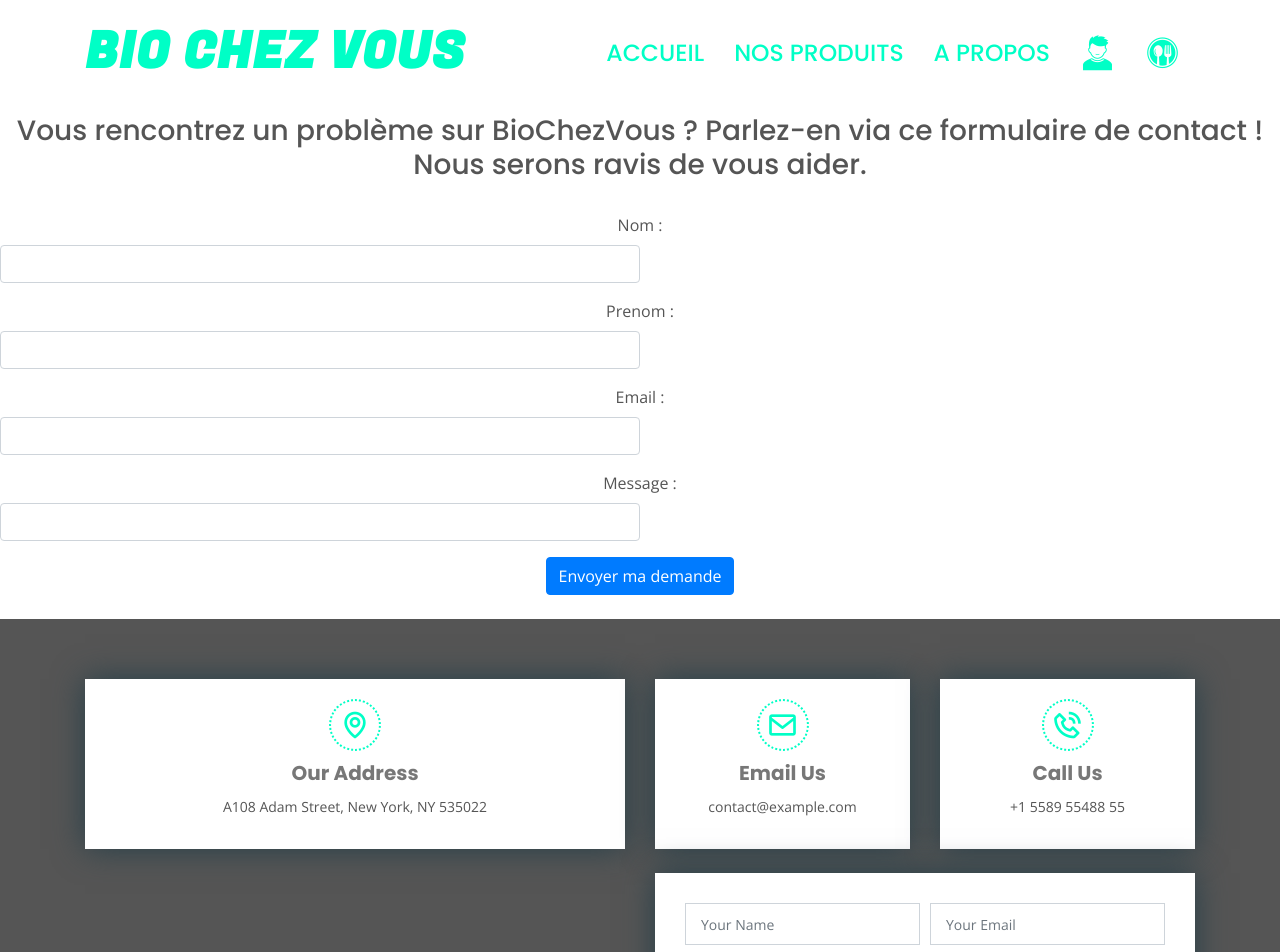
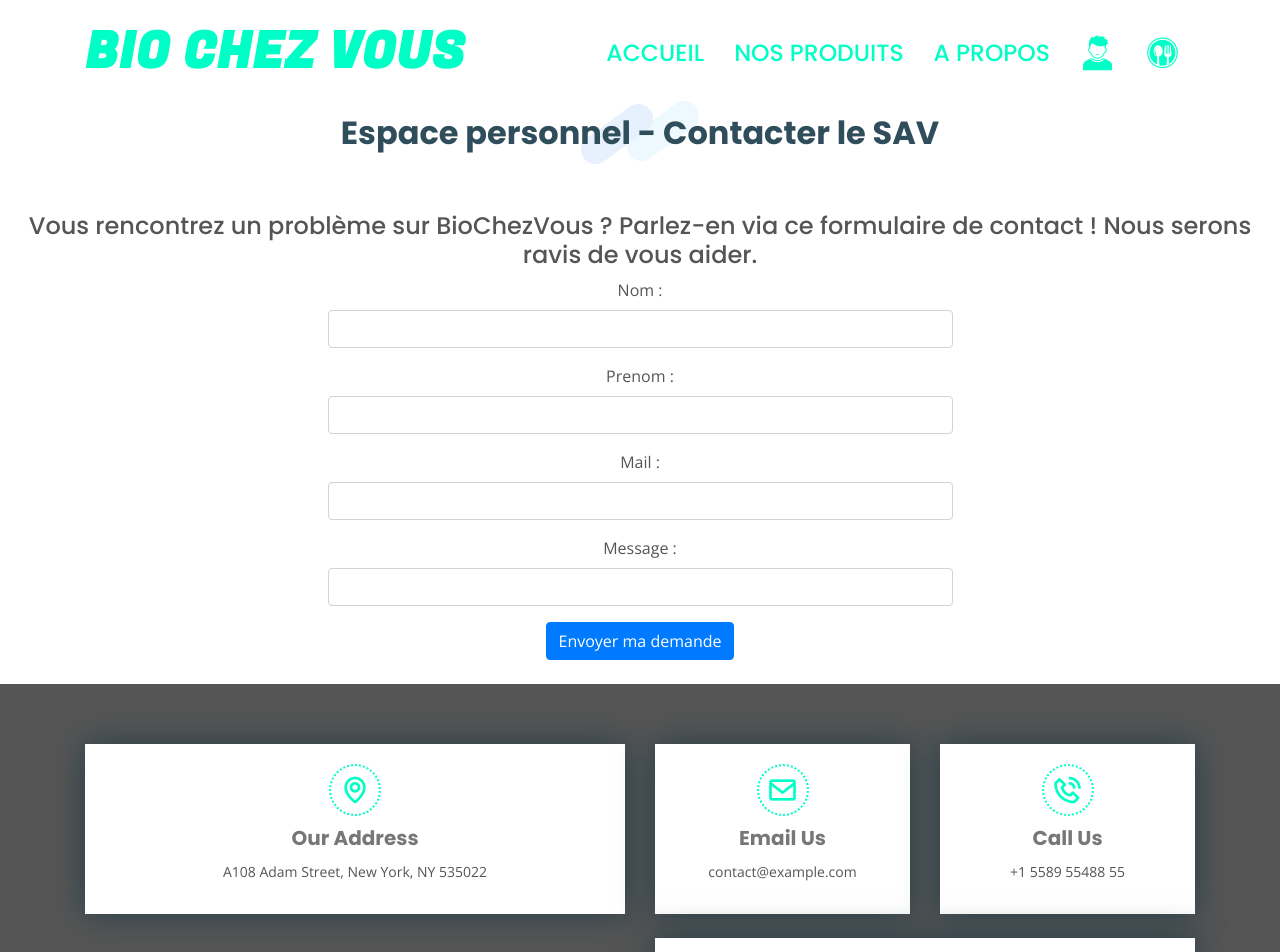
Before and after one commit to Baptistex/DUT_p202003, a Django app: page /aide in a window 1280 px wide. Shown: the top 952 px of the page. Run offline with Django 3.2, Linux system fonts and the light colour scheme; some libraries are stand-ins or nearby versions; grey boxes are pictures that could not be loaded.

Commit message:
Ajout de la fonction pour supprimer les messages de demandes d'aide

```diff
--- a/biochezvous/espace_admin/models.py
+++ b/biochezvous/espace_admin/models.py
@@ -3,5 +3,9 @@ from django.db import models
 class Demandes(models.Model):
     nom = models.CharField(max_length=100)
     prenom = models.CharField(max_length=100)
-    email = models.EmailField(max_length=100, unique=True)
+    mail = models.EmailField(max_length=100, unique=True)
     message = models.CharField(max_length=1500)
+    message_id = models.AutoField(primary_key=True)
+
+    class Meta:
+        db_table = 'demande'
--- a/biochezvous/espace_admin/urls.py
+++ b/biochezvous/espace_admin/urls.py
@@ -7,5 +7,5 @@ urlpatterns = [
     path('listeAides', views.util_aide, name='listeAides'),
     path('personne/', views.delete_user, name='delete_user'),
     path('personne/<int:id>/', views.deleteOneUser, name='deleteOneUser'),
-    path('demande/<str:nom>/', views.deleteDemande, name='deleteDemande')
+    path('demande/<int:msg_id>/', views.deleteDemande, name='deleteDemande')
 ]
--- a/biochezvous/espace_admin/views.py
+++ b/biochezvous/espace_admin/views.py
@@ -51,10 +51,10 @@ def util_aide(request):
     }
     return HttpResponse(template.render(context,request))
 
-def deleteDemande(request,n):
+def deleteDemande(request,msg_id):
     if request.method == "GET":
-        dest = Demandes.objects.get(nom = n)
-        dest.delete()
+        delDemande = Demandes.objects.get(message_id = msg_id)
+        delDemande.delete()
         template = loader.get_template('espace_admin/aide.html')
         table_demandes = Demandes.objects.all()
         context = {
--- a/biochezvous/espace_perso/forms.py
+++ b/biochezvous/espace_perso/forms.py
@@ -78,11 +78,11 @@ class FormDataModification(ModelForm):
        # }"""
 
 class FormAide(forms.ModelForm):
-    nom = forms.CharField(widget=forms.TextInput(attrs={'class': 'form-control col-md-6'}))
-    prenom = forms.CharField(widget=forms.TextInput(attrs={'class': 'form-control col-md-6'}))
-    email = forms.CharField(widget=forms.TextInput(attrs={'class': 'form-control col-md-6'}))
-    message = forms.CharField(widget=forms.TextInput(attrs={'class': 'form-control col-md-6'}))
+    nom = forms.CharField(widget=forms.TextInput(attrs={'class': 'form-control col-md-6 container-fluid'}))
+    prenom = forms.CharField(widget=forms.TextInput(attrs={'class': 'form-control col-md-6 container-fluid'}))
+    mail = forms.CharField(widget=forms.TextInput(attrs={'class': 'form-control col-md-6 container-fluid'}))
+    message = forms.CharField(widget=forms.TextInput(attrs={'class': 'form-control col-md-6 container-fluid'}))
 
     class Meta:
         model = Demandes
-        fields = ['nom', 'prenom', 'email', 'message']
+        fields = ['nom', 'prenom', 'mail', 'message']
--- a/biochezvous/espace_perso/templates/espace_perso/demande_aide.html
+++ b/biochezvous/espace_perso/templates/espace_perso/demande_aide.html
@@ -6,14 +6,22 @@
 
 {% block content %}
 <br>
-<div class="text-center">
-<h3>Vous rencontrez un problème sur BioChezVous ? Parlez-en via ce formulaire de contact ! Nous serons ravis de vous aider.</h3>
-</div>
-<br>
+<div class="container-fluid">
+
+    <div id="espacePersoTitle" class="section-title" data-aos="fade-in" data-aos-delay="100">
+        <h2> Espace personnel - Contacter le SAV</h2>
+    </div>
+
+    <div class="text-center">
+        <h4>Vous rencontrez un problème sur BioChezVous ? Parlez-en via ce formulaire de contact ! Nous serons ravis de vous aider.</h4>
+    </div>
+
     <form method="POST" class="text-center post-form" enctype="multipart/form-data">
         {% csrf_token %}
         {{ form.as_p }}
         <button class="btn btn-primary " type="submit">Envoyer ma demande</button>
     </form>
+
     <br>
+</div>
 {% endblock %}
--- a/biochezvous/espace_perso/views.py
+++ b/biochezvous/espace_perso/views.py
@@ -171,7 +171,7 @@ def aide(request):
     if request.method == "POST":
         form = FormAide(request.POST)
         if form.is_valid():
-            form.save(commit=True)
+            form.save()
             return redirect('/aide')
     else:
         form = FormAide()
```
Also changed, not shown: biochezvous/espace_admin/templates/espace_admin/aide.html (+13 -9 lines), biochezvous/espace_admin/migrations/0001_initial.py.
